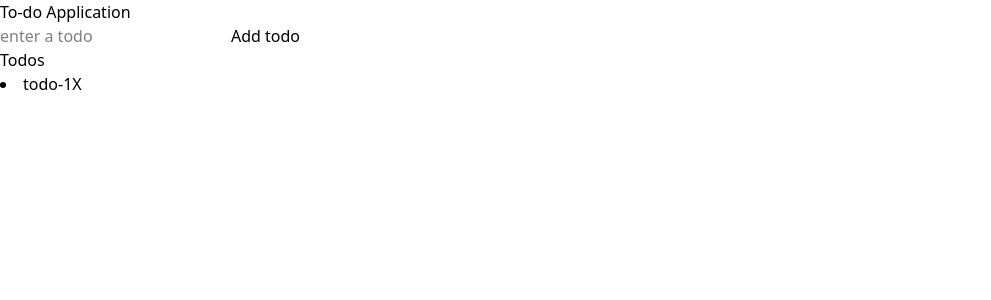
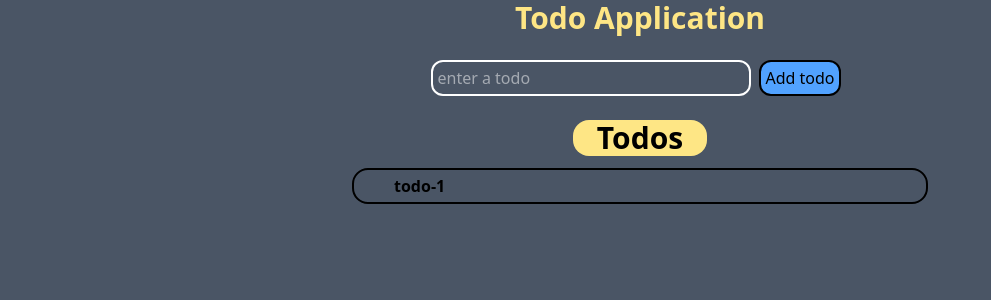
Before and after one commit to JeevanshGrover/TodoApp, a React (Vite) app: page / in a window 1280 px wide. Shown: the top 300 px of the page, without its empty margins (0-991 px from the left). Built offline with nearby package versions, Linux system fonts and the light colour scheme.

Commit message:
refactor: enhance UI and structure of AddTodo and Todos components

```diff
--- a/src/App.jsx
+++ b/src/App.jsx
@@ -4,11 +4,10 @@ import Todos from "./components/Todos"
 function App() {
 
   return (
-    <>
-      <div> To-do Application</div>
+    <div className="bg-gray-600 min-h-screen">
       <AddTodo/>
       <Todos/>
-    </>
+    </div>
   )
 }
 
--- a/src/components/AddTodo.jsx
+++ b/src/components/AddTodo.jsx
@@ -12,21 +12,25 @@ function AddTodo() {
     }
 
     return (
-    <form onSubmit={addTodoHandler}>
+        <div className='flex flex-col items-center w-full'>
+            <div className='text-3xl text-amber-200 font-bold'>Todo Application</div>
+            <form className = 'm-4 p-2' onSubmit={addTodoHandler}>
                 <input
                     type='text'
                     placeholder='enter a todo'
                     value={input}
-            onChange = {(e) => setInput(e.target.value)}
+                    onChange={(e) => setInput(e.target.value)}
+                    className='text-white border-2 rounded-xl p-1 w-64 md:w-80'
                 />
 
                 <button
-            type = 'submit'
-            // className=''
+                    type='submit'
+                    className='mx-2 border-2 p-1 rounded-xl bg-blue-400 hover:cursor-pointer hover:bg-blue-600'
                 >
                     Add todo
                 </button>
             </form>
+        </div>
     )
 }
 
--- a/src/components/Todos.jsx
+++ b/src/components/Todos.jsx
@@ -5,17 +5,26 @@ import { removeTodo } from '../features/todoSlice.js'
 function Todos() {
     const todos = useSelector(state => state.todos)
     const dispatch = useDispatch()
-  return (
-    <>
-        <div>Todos</div>
-        {todos.map((todo) => (
-            <li key = {todo.id}>
-                {todo.text}
-                <button onClick={() => dispatch(removeTodo(todo.id))}>X</button>
-            </li>
-        ))}
-    </>
-  )
+    return (
+        <div className='flex flex-col items-center'>
+            <div className='text-3xl font-bold bg-amber-200 rounded-2xl px-6'>Todos</div>
+                {todos.map((todo) => (
+                    <li key={todo.id}
+                        className='group flex items-center p-1 mt-3 font-semibold w-84 sm:w-xl border-2 rounded-2xl'
+                    >
+                        <div className='w-6 h-5'>
+                            <input
+                                type="checkbox"
+                                className='hidden group-hover:block w-5 h-5 cursor-pointer mx-2 relative left-0'
+                            />
+                        </div>
+
+                        <div className='ml-3 overflow-auto'>{todo.text}</div>
+                        <button className='hidden group-hover:block px-2 ml-auto' onClick={() => dispatch(removeTodo(todo.id))}>X</button>
+                    </li>
+                ))}
+        </div>
+    )
 }
 
 export default Todos
--- a/src/features/todoSlice.js
+++ b/src/features/todoSlice.js
@@ -23,12 +23,14 @@ export const todoSlice = createSlice({
                 todo.id !== action.payload
             ))
         },
-        // updateTodo: (state, action)=>{
-
-        // }
+        updateTodo: (state, action)=>{
+            state.todos = state.todos.map((todo) => (
+                todo.id === action.payload ? {...todo, text: action.payload.text} : todo
+            ))
+        }
     }
 })
 
-export const {addTodo, removeTodo} = todoSlice.actions
+export const {addTodo, removeTodo, updateTodo} = todoSlice.actions
 
 export default todoSlice.reducer
```
Lines whose indentation alone changed are shown as unchanged.
